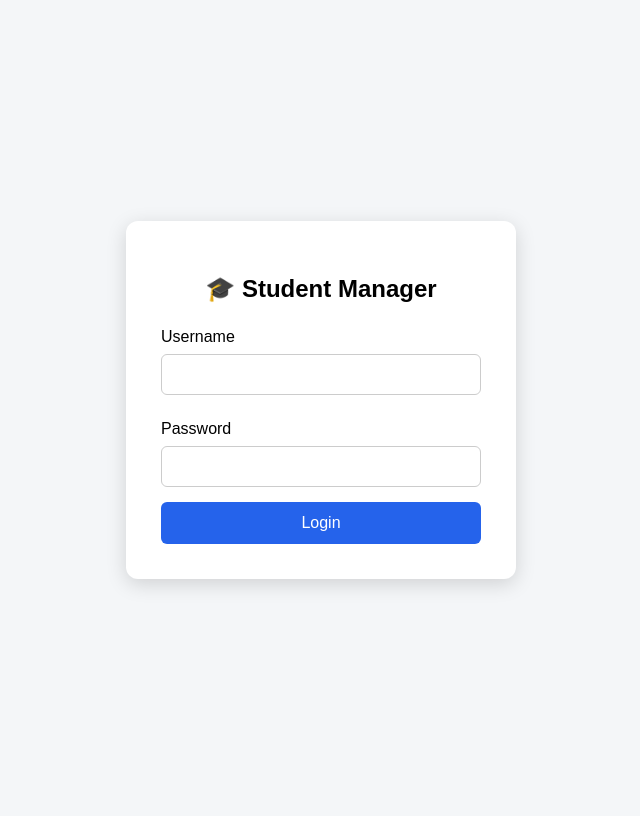
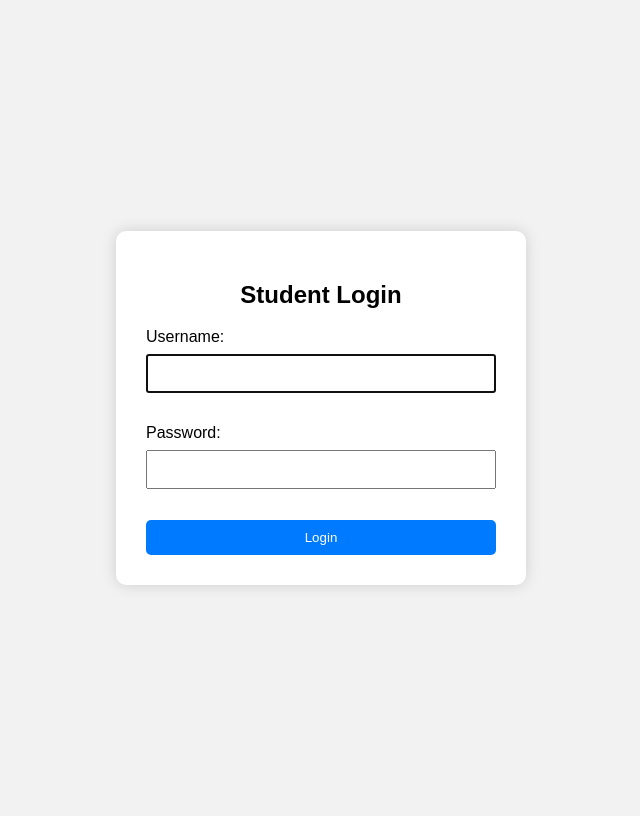
Before and after one commit to satya06-py/DJANGO--CRUD-PROJECT, a Django app: page /login/ in a window 1280 px wide. Shown: the whole page, without its empty margins (319-959 px from the left). Before the commit the page ends 588 px from the top, so only its background shows below. Run offline with Django 5.2, Linux system fonts and the light colour scheme.

Commit message:
login page problem fix

```diff
--- a/student_crud/settings.py
+++ b/student_crud/settings.py
@@ -75,5 +75,5 @@ STATICFILES_DIRS = [BASE_DIR / "static"]
 DEFAULT_AUTO_FIELD = "django.db.models.BigAutoField"
 
 LOGIN_URL = "/login/"
-LOGIN_REDIRECT_URL = "/"
+LOGIN_REDIRECT_URL = "/students/"
 LOGOUT_REDIRECT_URL = "/login/"
--- a/student_crud/urls.py
+++ b/student_crud/urls.py
@@ -1,10 +1,12 @@
 from django.contrib import admin
 from django.urls import path, include
 from django.contrib.auth import views as auth_views
+from django.views.generic import RedirectView
 
 urlpatterns = [
     path("admin/", admin.site.urls),
 
+    # Login
     path(
         "login/",
         auth_views.LoginView.as_view(
@@ -13,11 +15,19 @@ urlpatterns = [
         name="login",
     ),
 
+    # Logout
     path(
         "logout/",
         auth_views.LogoutView.as_view(),
         name="logout",
     ),
 
-    path("", include("students.urls")),
+    # After login → CRUD application
+    path("students/", include("students.urls")),
+
+    # Opening 127.0.0.1:8000/ → Login page
+    path(
+        "",
+        RedirectView.as_view(url="/login/", permanent=False),
+    ),
 ]
--- a/templates/registration/login.html
+++ b/templates/registration/login.html
@@ -1,59 +1,49 @@
 <!DOCTYPE html>
 <html>
 <head>
-    <title>Login - Student Manager</title>
+    <title>Student Login</title>
 
     <style>
         body {
             font-family: Arial, sans-serif;
-            background: #f4f6f8;
+            background: #f2f2f2;
             display: flex;
             justify-content: center;
             align-items: center;
             height: 100vh;
-            margin: 0;
         }
 
         .login-box {
             background: white;
-            padding: 35px;
-            width: 320px;
-            border-radius: 12px;
-            box-shadow: 0 5px 20px rgba(0,0,0,0.15);
+            padding: 30px;
+            width: 350px;
+            border-radius: 10px;
+            box-shadow: 0 0 15px rgba(0,0,0,0.15);
         }
 
         h2 {
             text-align: center;
-            margin-bottom: 25px;
-        }
-
-        label {
-            display: block;
-            margin-top: 10px;
         }
 
         input {
             width: 100%;
-            padding: 12px;
+            padding: 10px;
             margin: 8px 0 15px;
             box-sizing: border-box;
-            border: 1px solid #ccc;
-            border-radius: 6px;
         }
 
         button {
             width: 100%;
-            padding: 12px;
+            padding: 10px;
+            background: #007bff;
+            color: white;
             border: none;
-            border-radius: 6px;
-            background: #2563eb;
-            color: white;
-            font-size: 16px;
+            border-radius: 5px;
             cursor: pointer;
         }
 
         button:hover {
-            background: #1d4ed8;
+            background: #0056b3;
         }
 
         .error {
@@ -67,24 +57,18 @@
 
 <div class="login-box">
 
-    <h2>🎓 Student Manager</h2>
+    <h2>Student Login</h2>
 
     {% if form.errors %}
-        <p class="error">Invalid username or password.</p>
+        <p class="error">Invalid username or password</p>
     {% endif %}
 
     <form method="post">
-
         {% csrf_token %}
 
-        <label>Username</label>
-        <input type="text" name="username" required>
-
-        <label>Password</label>
-        <input type="password" name="password" required>
+        {{ form.as_p }}
 
         <button type="submit">Login</button>
-
     </form>
 
 </div>
```
